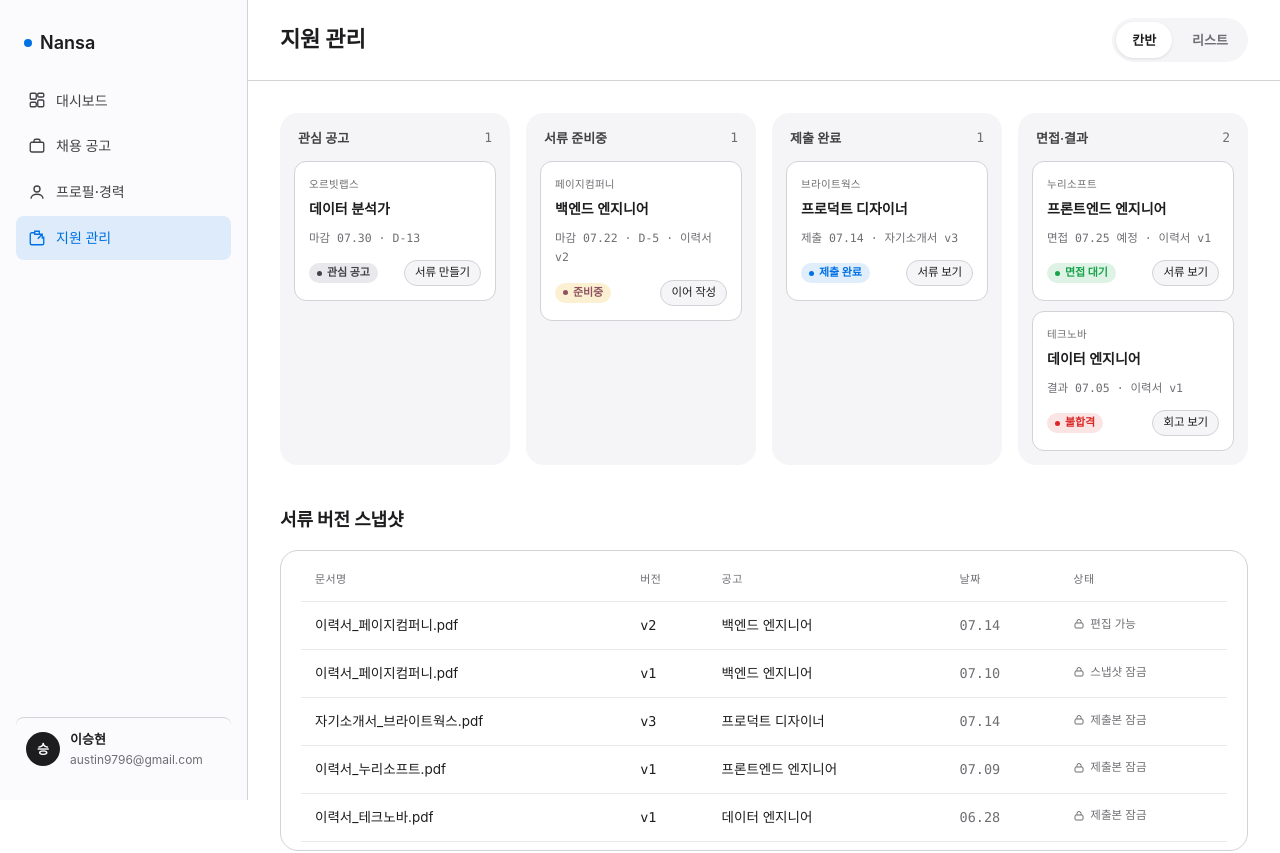
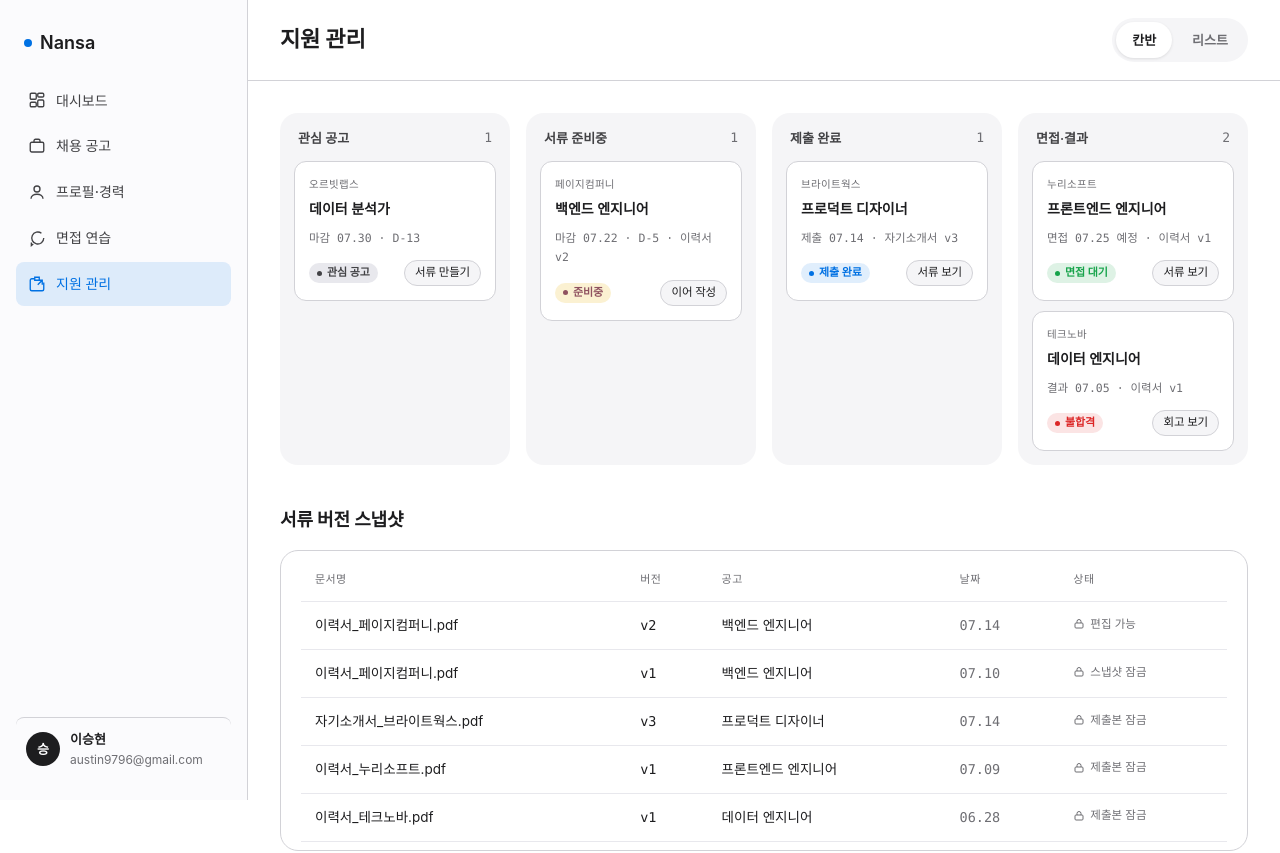
Before and after one commit to St-nomadic/Nansa, a React (Vite) app in the folder react-prototype/: page /applications in a window 1280 px wide. Shown: the top 853 px of the page. Built offline with nearby package versions, Linux system fonts and the light colour scheme; a web font is replaced by a local one.

Commit message:
feat(nav): 사이드바에 면접 연습 추가

```diff
--- a/react-prototype/src/components/Sidebar.jsx
+++ b/react-prototype/src/components/Sidebar.jsx
@@ -16,6 +16,10 @@ export default function Sidebar({ active, onMyPage = false }) {
         <Link to="/profile" className={active === 'profile' ? 'active' : ''}>
           <svg viewBox="0 0 24 24" fill="none" stroke="currentColor" strokeWidth="1.8"><circle cx="12" cy="8" r="4"/><path d="M4 21c0-4 4-6 8-6s8 2 8 6"/></svg>
           프로필·경력
+        </Link>
+        <Link to="/interview" className={active === 'interview' ? 'active' : ''}>
+          <svg viewBox="0 0 24 24" fill="none" stroke="currentColor" strokeWidth="1.8"><path d="M21 12a8 8 0 1 1-3.1-6.3"/><path d="M8 10.5h.01M12 10.5h.01M16 10.5h.01"/><path d="M7 20l-2.5 2v-4"/></svg>
+          면접 연습
         </Link>
         <Link to="/applications" className={active === 'applications' ? 'active' : ''}>
           <svg viewBox="0 0 24 24" fill="none" stroke="currentColor" strokeWidth="1.8"><path d="M9 5H5a2 2 0 0 0-2 2v12a2 2 0 0 0 2 2h14a2 2 0 0 0 2-2v-9"/><path d="M9 3h6v4H9zM13 13l6-6M13 7h6v6"/></svg>
```
